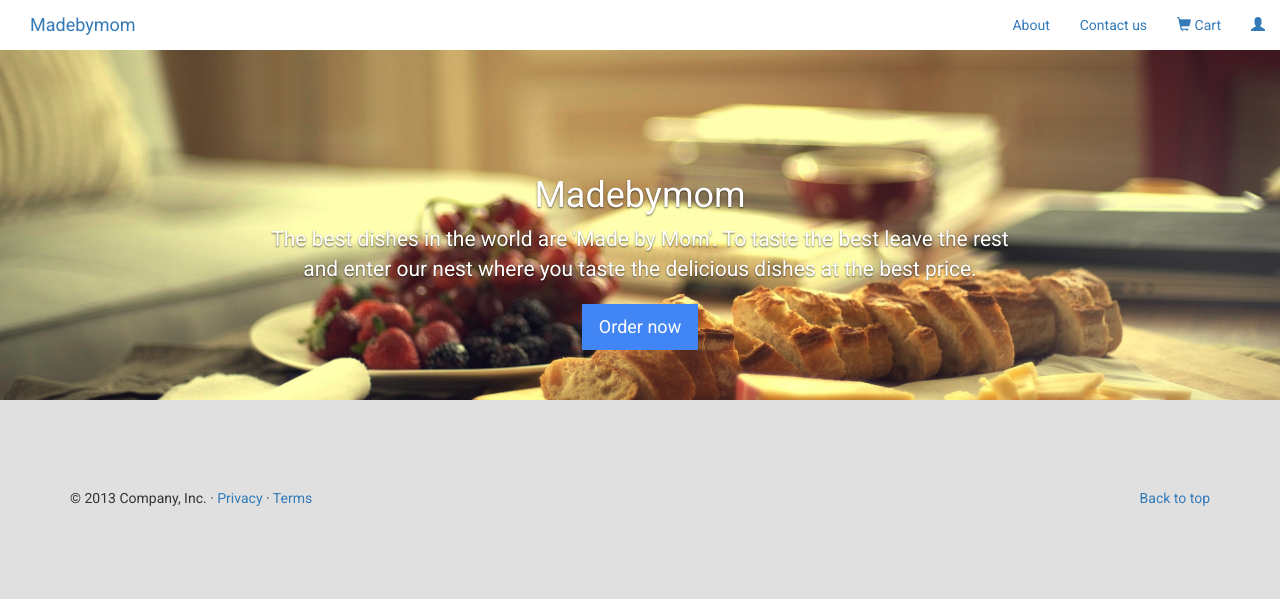
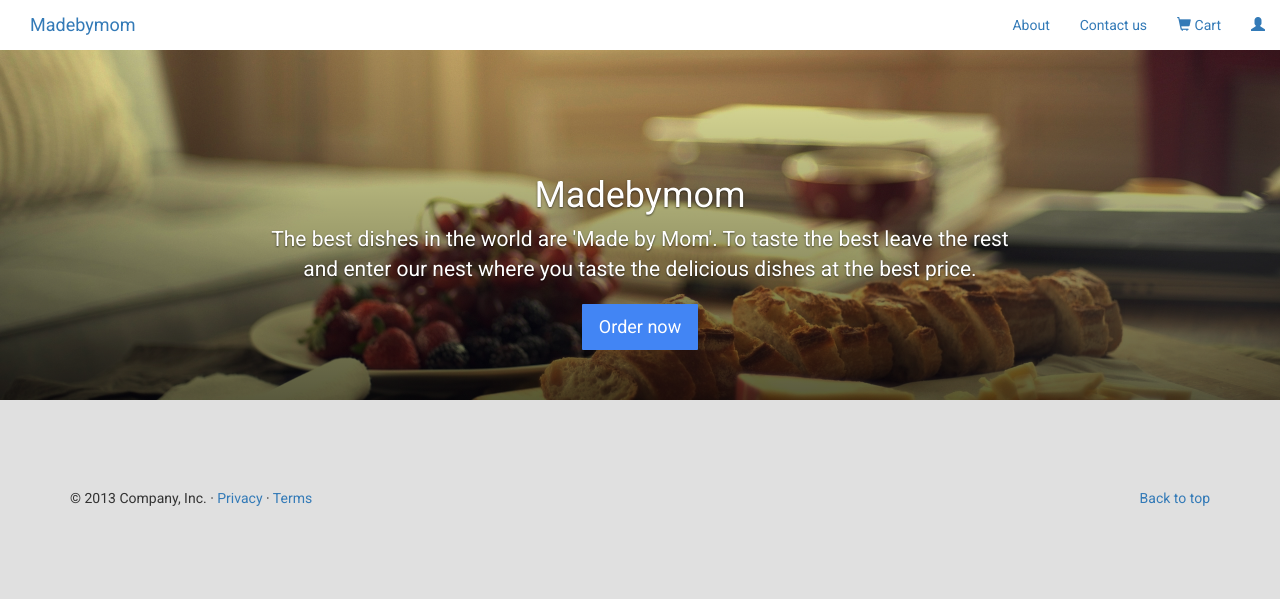
Before and after one commit to Prithvirajbilla/madebymom, a Django app: template templates/index.html in a window 1280 px wide. Shown: the top 599 px of the page. Run offline with Django 3.2, Linux system fonts and the light colour scheme; the template is opened without the code that fills it, so the values that code supplies are empty; some libraries are stand-ins or nearby versions.

Commit message:
added things

```diff
--- a/templates/carousel.html
+++ b/templates/carousel.html
@@ -6,6 +6,7 @@
       <div class="carousel-inner" role="listbox">
         <div class="item active">
           <img src="{% static 'img/cover.jpg' %}">
+          <div class="rr"></div>
           <div class="carousel-caption">
           <h1>Madebymom</h1>
           <p>The best dishes in the world are 'Made by Mom'. To taste the best leave the rest and enter our nest where you taste the delicious dishes at the best price.</p>
```
